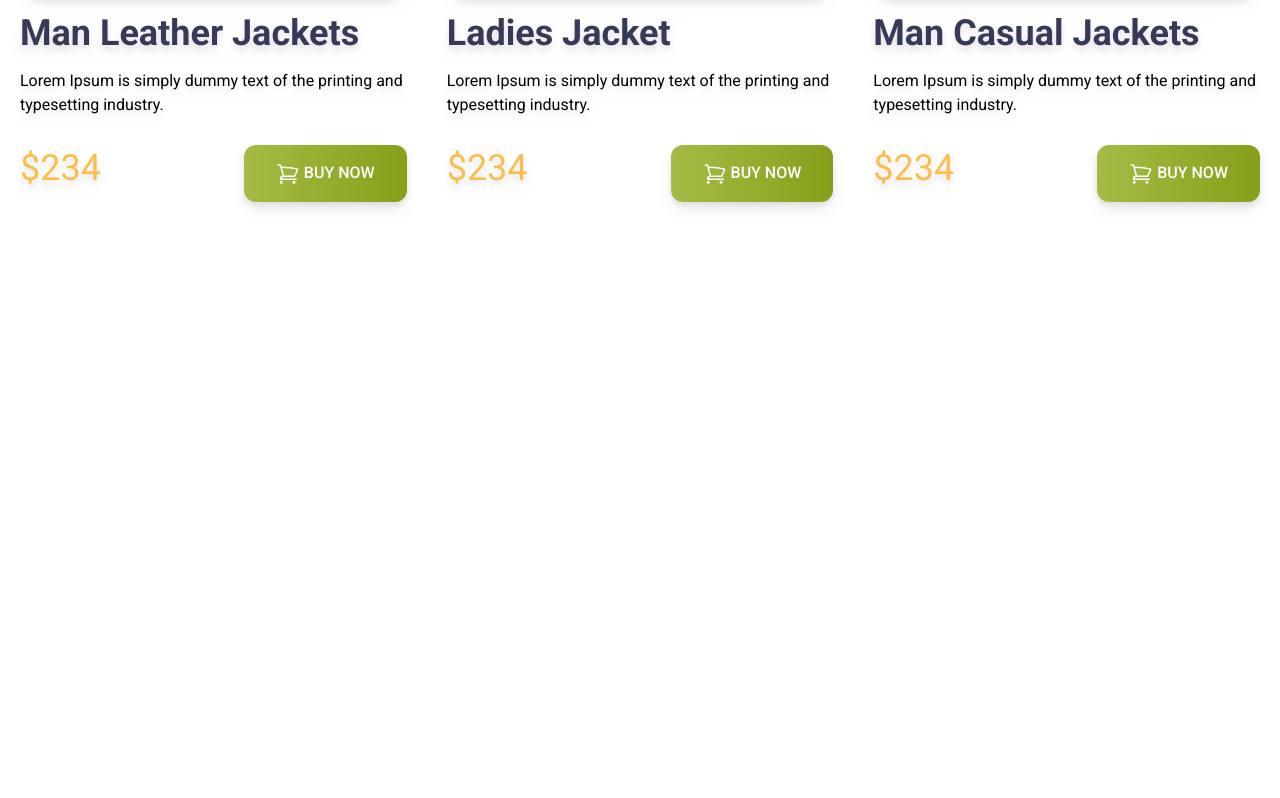
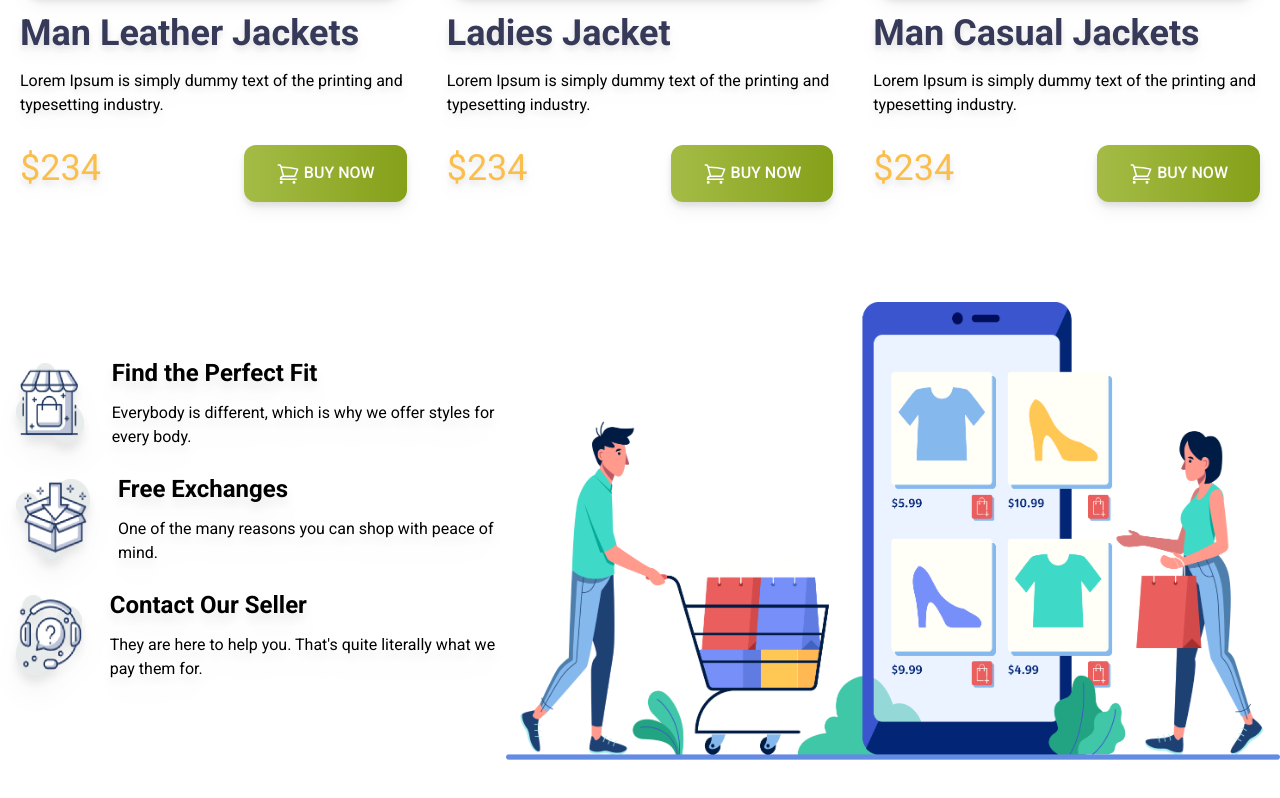
Before and after one commit to itzmorshed24/penguin-fashion-using-tailwind, a plain HTML site: page index.html in a window 1280 px wide. Shown: the part 1816-2614 px from the top of the page. Before the commit the page ends 2086 px from the top, so only its background shows below. Drawn offline with nearby package versions, Linux system fonts and the light colour scheme.

Commit message:
added footer section

```diff
--- a/index.html
+++ b/index.html
@@ -297,6 +297,59 @@
         </div>
       </section>
     </main>
-    <footer></footer>
+
+    <!-- Footer Section -->
+    <footer class="max-w-7xl mx-auto pl-4">
+      <section class="my-20">
+        <div class="md:flex items-center justify-between">
+          <!-- right side content -->
+          <div>
+            <div class="flex items-center drop-shadow-xl w-[490px] mb-6">
+              <div>
+                <img class="w-20 h-20" src="icons/house.png" alt="House" />
+              </div>
+              <div class="ml-7">
+                <h3 class="font-bold text-2xl mb-3">Find the Perfect Fit</h3>
+                <p>
+                  Everybody is different, which is why we offer styles for every
+                  body.
+                </p>
+              </div>
+            </div>
+
+            <div class="flex items-center drop-shadow-xl w-[490px] mb-6">
+              <div>
+                <img class="w-20 h-20" src="icons/box.png" alt="House" />
+              </div>
+              <div class="ml-7">
+                <h3 class="font-bold text-2xl mb-3">Free Exchanges</h3>
+                <p>One of the many reasons you can shop with peace of mind.</p>
+              </div>
+            </div>
+
+            <div class="flex items-center drop-shadow-xl w-[490px] mb-6">
+              <div class="">
+                <img class="w-20 h-20" src="icons/question.png" alt="House" />
+              </div>
+              <div class="ml-7">
+                <h3 class="font-bold text-2xl mb-3">Contact Our Seller</h3>
+                <p>
+                  They are here to help you. That's quite literally what we pay
+                  them for.
+                </p>
+              </div>
+            </div>
+            <!-- left side content -->
+          </div>
+          <div>
+            <img
+              class="w-max-[600px]"
+              src="images/shopping.png"
+              alt="shopping"
+            />
+          </div>
+        </div>
+      </section>
+    </footer>
   </body>
 </html>
```
